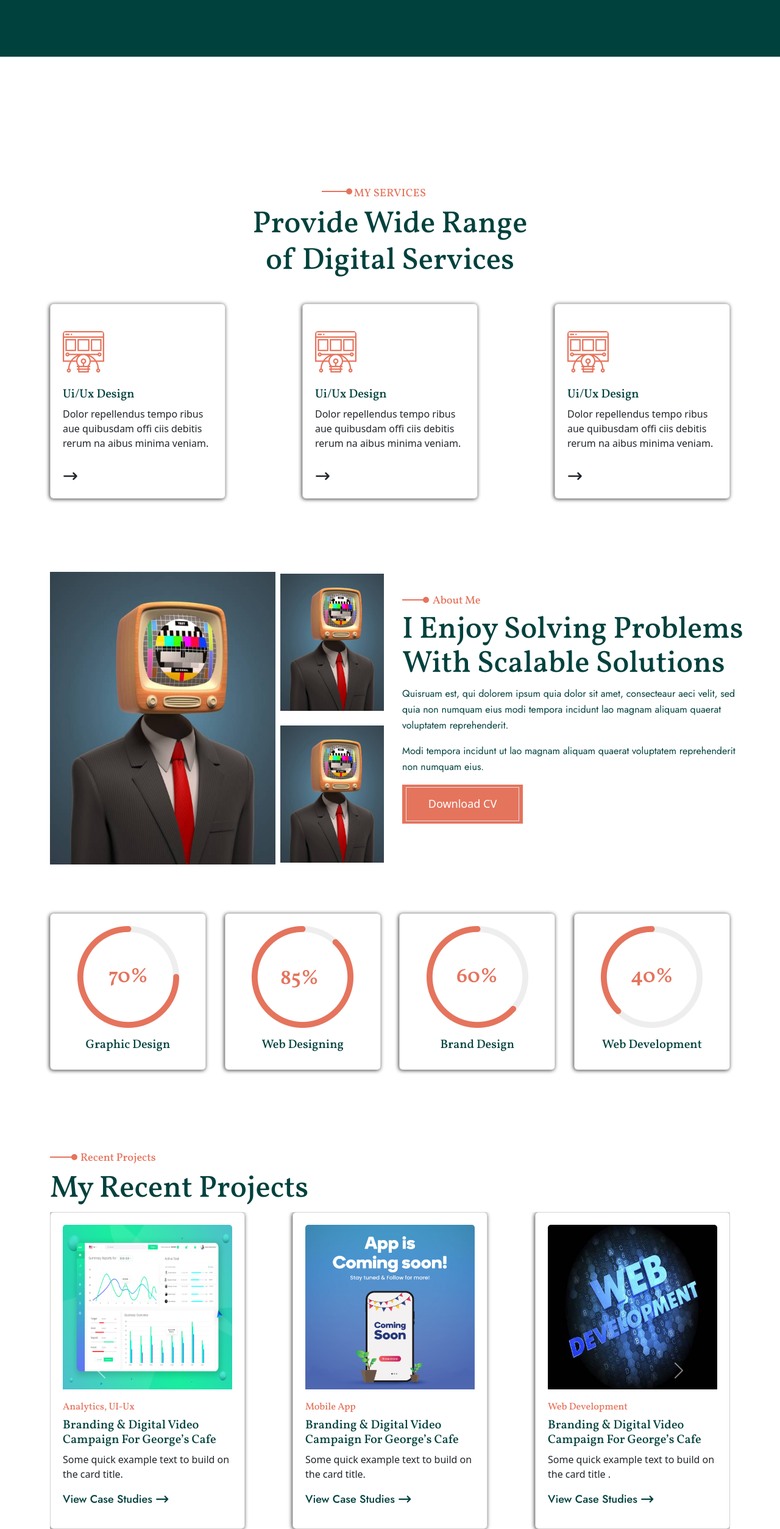
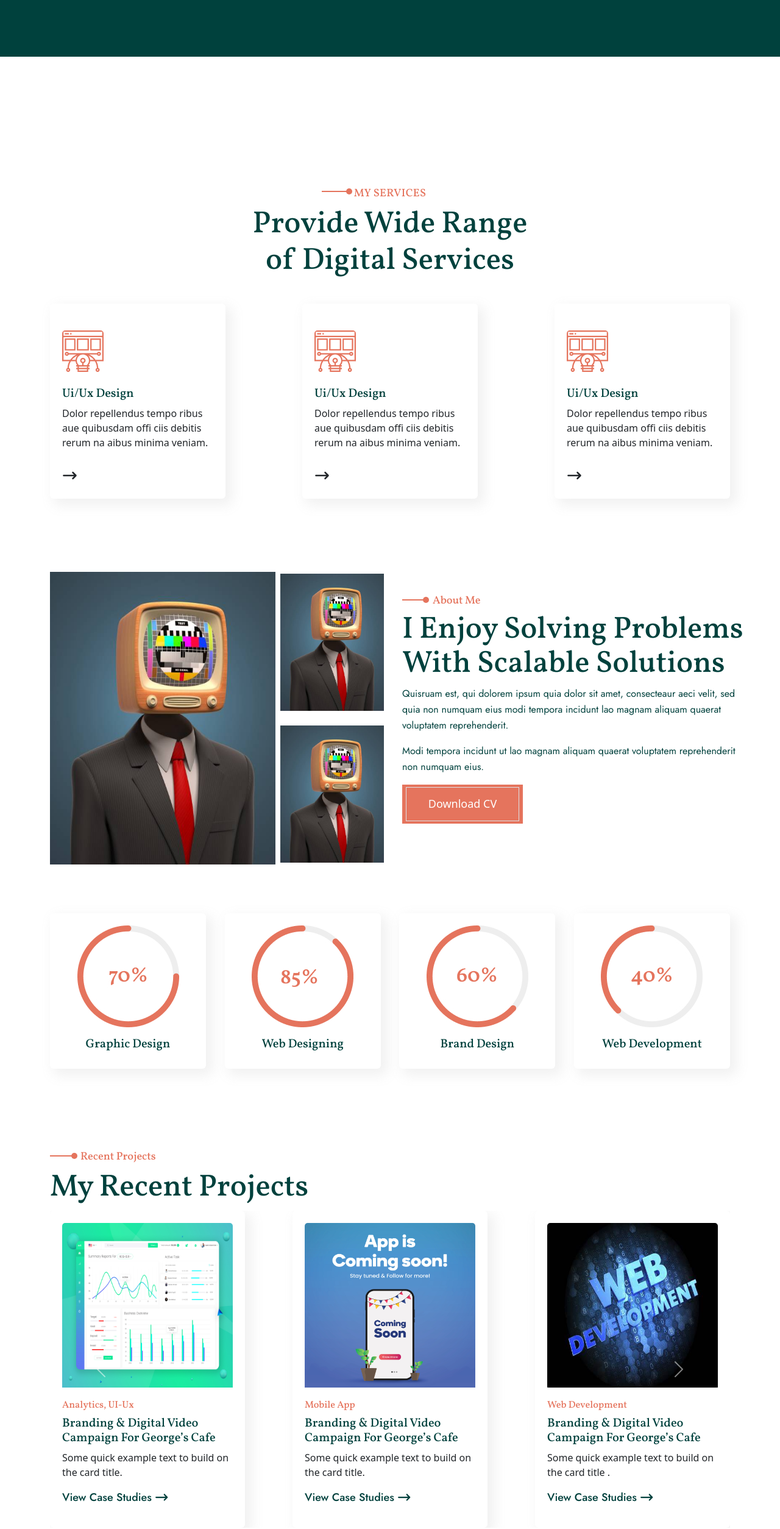
Before and after one commit to kausar017/Safwan-projects, a plain HTML site: page index.html in a window 1280 px wide. Shown: the part 627-3135 px from the top of the page at 61% size. Drawn offline with Linux system fonts and the light colour scheme.

Commit message:
problem solving

```diff
--- a/css/style.css
+++ b/css/style.css
@@ -17,6 +17,11 @@
     text-align: left;
     color: #1a7972;
 
+}
+.card {
+    padding: 20PX;
+    box-shadow: 8px 8px 20px 3px rgba(147, 147, 147, 0.13);
+    border: 0;
 }
 
 /* ========button style============== */
@@ -161,14 +166,6 @@
     color: #00413D;
     margin-bottom: 40px;
 }
-
-.card {
-    padding: 20PX;
-    box-shadow: -1px 1px 6px 0px rgba(0, 0, 0, 0.75);
-    -webkit-box-shadow: -1px 1px 6px 0px rgba(0, 0, 0, 0.75);
-    -moz-box-shadow: -1px 1px 6px 0px rgba(0, 0, 0, 0.75);
-}
-
 #imges {
     width: 68px;
     height: 68px;
@@ -269,7 +266,9 @@
     left: 0px;
 
 }
-
+#card{
+box-shadow: 8px 8px 20px 3px rgba(147, 147, 147, 0.13) !important;
+}
 .dot-2 {
     width: 10px;
     height: 10px;
@@ -313,6 +312,7 @@
     display: flex;
     justify-content: space-between;
     align-items: center;
+    border: 0;
 }
 #icon-2{
     font-family: Jost;
--- a/index.html
+++ b/index.html
@@ -78,7 +78,7 @@
           <h1>Provide Wide Range of Digital Services</h1>
         </div>
         <div class="d-flex justify-content-between align-items-center">
-          <div class="card" style="width: 18rem; height: 20rem;">
+          <div class="card ;" style="width: 18rem; height: 20rem; border: none;">
             <img id="imges" src="./images/icone-1.jpg" class="card-img-top mb-3 mt-4" alt="...">
             <div class="card-body">
               <h5 class="card-title mt-2">Ui/Ux Design</h5>
@@ -87,7 +87,7 @@
               <i id="icone-1" class="fa-solid fa-arrow-right-long mt-3"></i>
             </div>
           </div>
-          <div class="card" style="width: 18rem; height: 20rem;">
+          <div class="card" style="width: 18rem; height: 20rem; border: none;">
             <img id="imges" src="./images/icone-1.jpg" class="card-img-top mb-3 mt-4" alt="...">
             <div class="card-body">
               <h5 class="card-title mt-2">Ui/Ux Design</h5>
@@ -96,7 +96,7 @@
               <i id="icone-1" class="fa-solid fa-arrow-right-long mt-3"></i>
             </div>
           </div>
-          <div class="card" style="width: 18rem; height: 20rem;">
+          <div class="card" style="width: 18rem; height: 20rem; border: none;">
             <img id="imges" src="./images/icone-1.jpg" class="card-img-top mb-3 mt-4" alt="...">
             <div class="card-body">
               <h5 class="card-title mt-2">Ui/Ux Design</h5>
@@ -139,25 +139,25 @@
         </div>
       </div>
       <div class="container mt d-flex align-items-center justify-content-between">
-        <div class="card gap-3 d-flex align-items-center justify-content-center" style="width: 16rem;">
+        <div class="card gap-3 d-flex align-items-center justify-content-center" style="width: 16rem; border: none;">
           <img style="width: 167px;" src="./images/70.jpg" class="card-img-top" alt="...">
           <div class="card-body d-flex align-items-center justify-content-center">
             <h5 class="card-title">Graphic Design</h5>
           </div>
         </div>
-        <div class="card gap-3 d-flex align-items-center justify-content-center" style="width: 16rem;">
+        <div class="card gap-3 d-flex align-items-center justify-content-center" style="width: 16rem; border: none;">
           <img style="width: 167px;" src="./images/85.jpg" class="card-img-top" alt="...">
           <div class="card-body d-flex align-items-center justify-content-center">
             <h5 class="card-title">Web Designing</h5>
           </div>
         </div>
-        <div class="card gap-3 d-flex align-items-center justify-content-center" style="width: 16rem;">
+        <div class="card gap-3 d-flex align-items-center justify-content-center" style="width: 16rem; border: none;">
           <img style="width: 167px;" src="./images/60.jpg" class="card-img-top" alt="...">
           <div class="card-body d-flex align-items-center justify-content-center">
             <h5 class="card-title">Brand Design</h5>
           </div>
         </div>
-        <div class="card gap-3 d-flex align-items-center justify-content-center" style="width: 16rem;">
+        <div class="card gap-3 d-flex align-items-center justify-content-center" style="width: 16rem; border: none;">
           <img style="width: 167px;" src="./images/40.jpg" class="card-img-top" alt="...">
           <div class="card-body d-flex align-items-center justify-content-center">
             <h5 class="card-title">Web Development</h5>
@@ -190,7 +190,7 @@
           <div class="carousel-inner">
             <div class="carousel-item active">
               <div class="cards-wrapper">
-                <div class="card" style="width: 20rem; height: 520px;">
+                <div class="card" style="width: 20rem; height: 520px; border: none;">
                   <img style="height: 270px;" src="./images/man-model.jpg" class="card-img-top" alt="...">
                   <div class="card-body">
                     <h6 class="card-title">Analytics, UI-Ux</h6>
@@ -199,7 +199,7 @@
                     <a id="icon-2" href="">View Case Studies <i class="fa-solid fa-arrow-right-long icon-2"></i></a>
                   </div>
                 </div>
-                <div class="card" style="width: 20rem; height: 520px;">
+                <div class="card" style="width: 20rem; height: 520px; border: none;">
                   <img style="height: 270px;" src="./images/mobile apk.jpg" class="card-img-top" alt="...">
                   <div class="card-body">
                     <h6 class="card-title">Mobile App</h6>
@@ -208,7 +208,7 @@
                     <a id="icon-2" href="">View Case Studies <i class="fa-solid fa-arrow-right-long icon-2"></i></a>
                   </div>
                 </div>
-                <div class="card" style="width: 20rem; height: 520px;">
+                <div class="card" style="width: 20rem; height: 520px; border: none;">
                   <img style="height: 270px;" src="./images/web debolopment.jpg" class="card-img-top" alt="...">
                   <div class="card-body">
                     <h6 class="card-title">Web Development</h6>
@@ -222,7 +222,7 @@
 
             <div class="carousel-item">
               <div class="cards-wrapper">
-                <div class="card" style="width: 20rem; height: 520px;">
+                <div class="card" style="width: 20rem; height: 520px; border: none;">
                   <img style="height: 270px;" src="./images/man-model.jpg" class="card-img-top" alt="...">
                   <div class="card-body">
                     <h6 class="card-title">Analytics, UI-Ux</h6>
@@ -231,7 +231,7 @@
                     <a id="icon-2" href="">View Case Studies <i class="fa-solid fa-arrow-right-long icon-2"></i></a>
                   </div>
                 </div>
-                <div class="card" style="width: 20rem; height: 520px;">
+                <div class="card" style="width: 20rem; height: 520px; border: none;">
                   <img style="height: 270px;" src="./images/mobile apk.jpg" class="card-img-top" alt="...">
                   <div class="card-body">
                     <h6 class="card-title">Mobile App</h6>
@@ -240,7 +240,7 @@
                     <a id="icon-2" href="">View Case Studies <i class="fa-solid fa-arrow-right-long icon-2"></i></a>
                   </div>
                 </div>
-                <div class="card" style="width: 20rem; height: 520px;">
+                <div class="card" style="width: 20rem; height: 520px; border: none;">
                   <img style="height: 270px;" src="./images/web debolopment.jpg" class="card-img-top" alt="...">
                   <div class="card-body">
                     <h6 class="card-title">Web Development</h>
@@ -254,7 +254,7 @@
 
             <div class="carousel-item">
               <div class="cards-wrapper">
-                <div class="card" style="width: 20rem; height: 520px;">
+                <div class="card" style="width: 20rem; height: 520px; border: none;">
                   <img style="height: 270px;" src="./images/man-model.jpg" class="card-img-top" alt="...">
                   <div class="card-body">
                     <h6 class="card-title">Analytics, UI-Ux</h6>
@@ -263,7 +263,7 @@
                     <a id="icon-2" href="">View Case Studies <i class="fa-solid fa-arrow-right-long icon-2"></i></a>
                   </div>
                 </div>
-                <div class="card" style="width: 20rem; height: 520px;">
+                <div class="card" style="width: 20rem; height: 520px; border: none;">
                   <img style="max-height: 270px;" src="./images/mobile apk.jpg" class="card-img-top" alt="...">
                   <div class="card-body">
                     <h6 class="card-title">Mobile App</h6>
@@ -272,7 +272,7 @@
                     <a id="icon-2" href="">View Case Studies <i class="fa-solid fa-arrow-right-long icon-2"></i></a>
                   </div>
                 </div>
-                <div class="card" style="width: 20rem; height: 520px;">
+                <div class="card" style="width: 20rem; height: 520px; border: none;">
                   <img style="height: 270px;" src="./images/web debolopment.jpg" class="card-img-top" alt="...">
                   <div class="card-body">
                     <h6 class="card-title">Web Development</h6>
```
